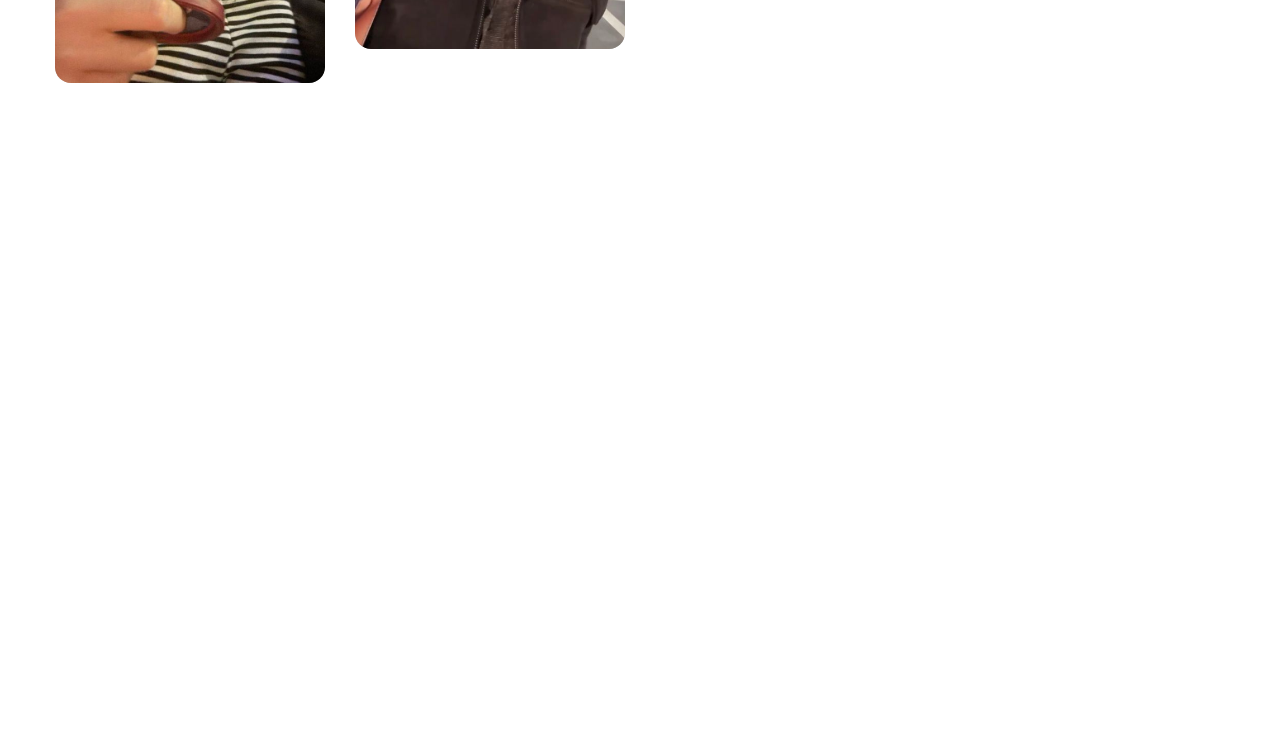
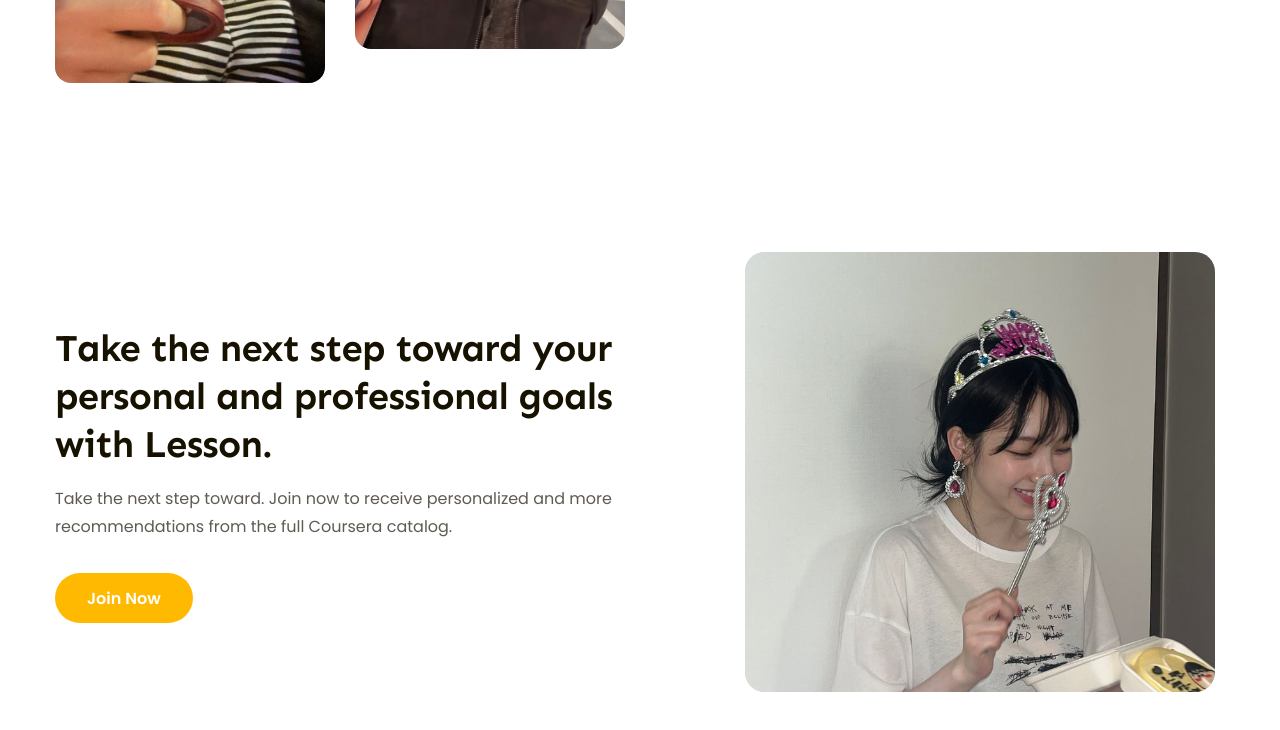
Before and after one commit to bebup95/f8-htmlcss-project-02, a plain HTML site: page index.html in a window 1280 px wide. Shown: the part 2890-3620 px from the top of the page. Drawn offline with Linux system fonts and the light colour scheme.

Commit message:
Create feature 2

```diff
--- a/assets/css/styles.css
+++ b/assets/css/styles.css
@@ -546,3 +546,53 @@ a {
     line-height: 1.75; /* 175% */
     padding: 11px 37px;
 }
+
+/* ========================== Features  2=========================== */
+
+.feature-2 {
+    padding-top: 200px;
+}
+
+.feature-2 .body {
+    display: flex;
+    gap: 120px;
+    align-items: center;
+}
+
+.feature-2 .body-left {
+    width: 570px;
+}
+
+.feature-2 .title {
+    color: #171100;
+    font-family: var(--font-heading);
+    font-size: 3.8rem;
+    font-weight: 700;
+    line-height: 1.26; /* 126.316% */
+    letter-spacing: -0.76px;
+}
+
+.feature-2 .desc {
+    margin-top: 16px;
+    color: #5f5b53;
+    font-size: 1.6rem;
+    font-weight: 400;
+    line-height: 1.75; /* 175% */
+}
+
+.feature-2 .btn {
+    margin-top: 32px;
+    color: #fff;
+    font-size: 1.6rem;
+    font-weight: 600;
+    line-height: 1.75; /* 175% */
+    padding: 12px 32px 10px;
+}
+
+.feature-2 .image img {
+    width: 470px;
+    height: 440px;
+    object-fit: cover;
+    border-radius: 20px;
+    background: url(<path-to-image>) lightgray 50% / cover no-repeat;
+}
--- a/index.html
+++ b/index.html
@@ -343,7 +343,7 @@
                     </div>
                 </div>
             </div>
-            <!-- Feature -->
+            <!-- Feature 1 -->
             <div class="Feature">
                 <div class="content">
                     <div class="body">
@@ -380,6 +380,38 @@
                     </div>
                 </div>
             </div>
+
+            <!-- Feature 2 -->
+            <div class="feature feature-2">
+                <div class="content">
+                    <div class="body">
+                        <div class="body-left">
+                            <h2
+                                class="title line-clamp"
+                                style="-webkit-line-clamp: 4"
+                            >
+                                Take the next step toward your personal and
+                                professional goals with Lesson.
+                            </h2>
+                            <div class="desc line-clamp">
+                                Take the next step toward. Join now to receive
+                                personalized and more recommendations from the
+                                full Coursera catalog.
+                            </div>
+                            <a href="" class="btn">Join Now</a>
+                        </div>
+                        <div class="body-right">
+                            <a href="#!" class="image">
+                                <img
+                                    src="./assets/img/img-feature-3.jpg"
+                                    alt="Take the next step toward your personal and
+                                professional goals with Lesson."
+                                />
+                            </a>
+                        </div>
+                    </div>
+                </div>
+            </div>
         </main>
     </body>
 </html>
```
Also changed, not shown: assets/img/img-feature-3.jpg (added).
